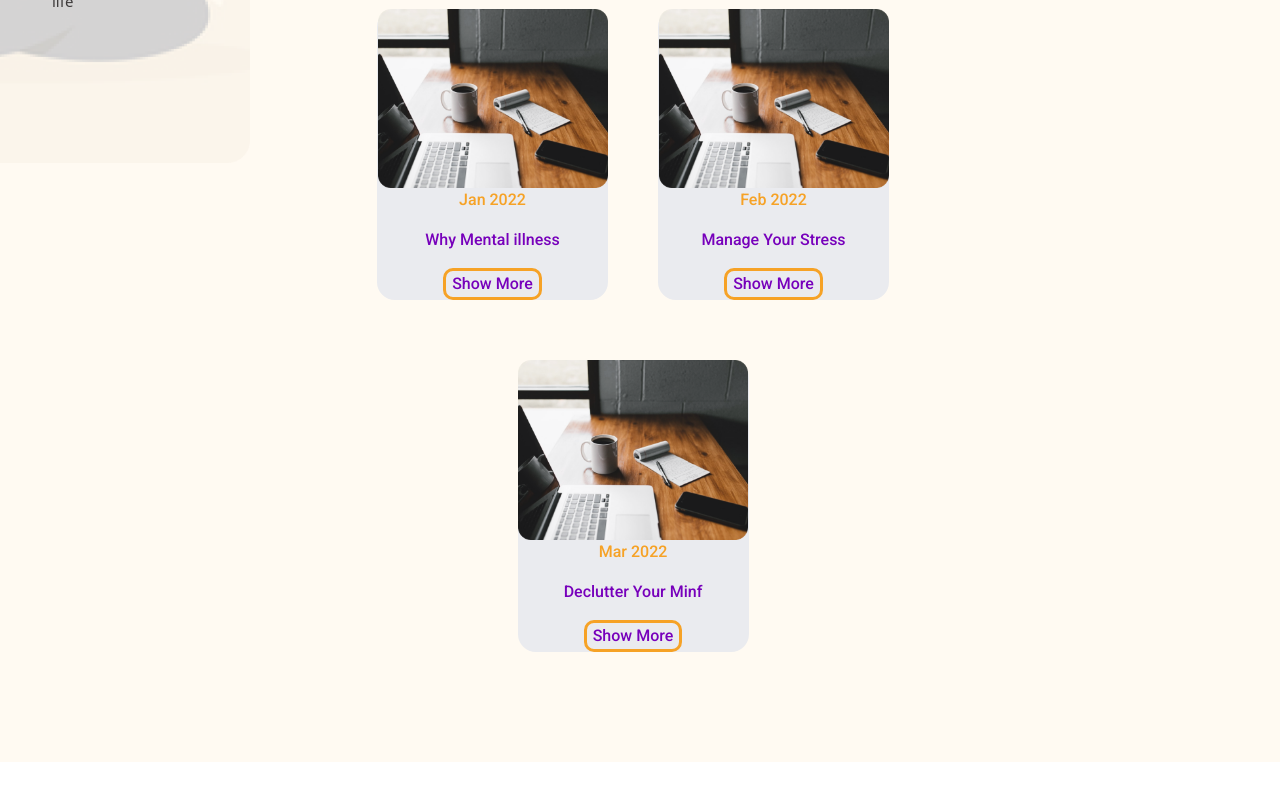
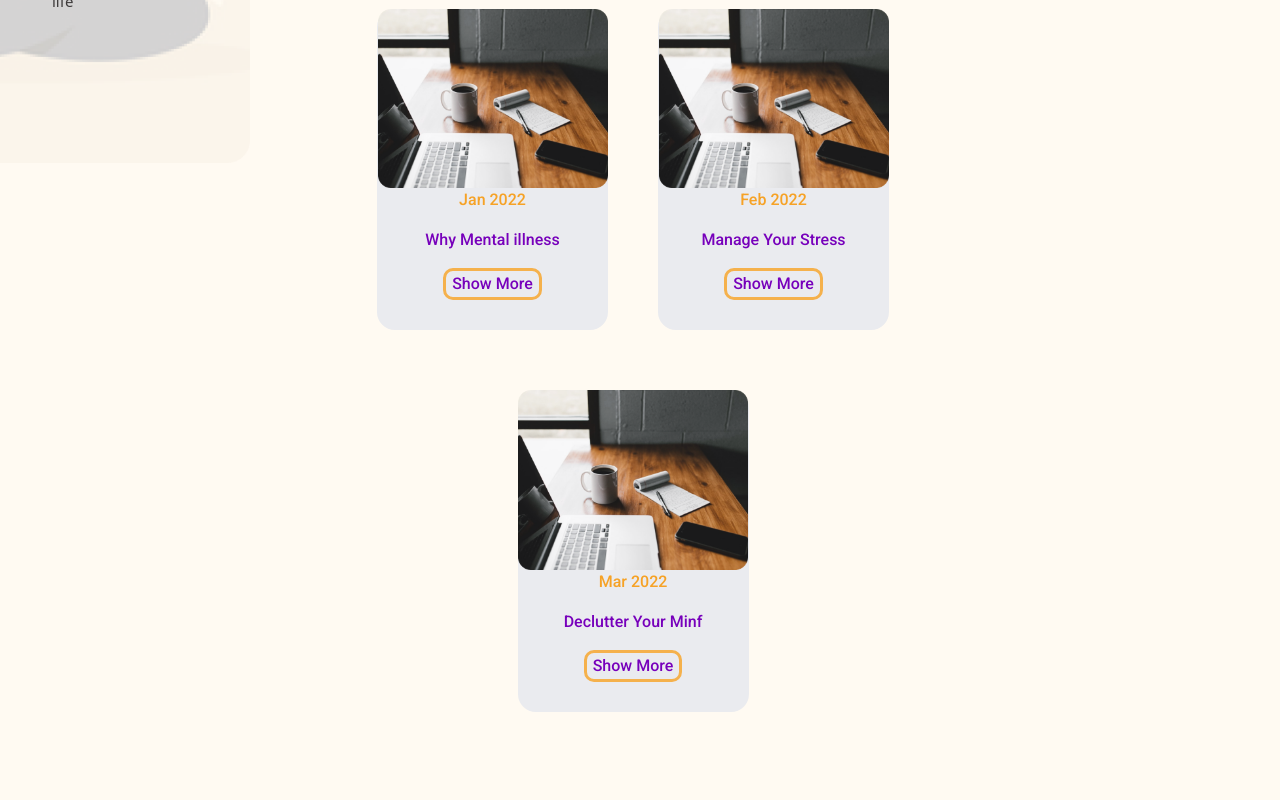
Before and after one commit to Prasath30/persona, a React (Create React App) app: page / in a window 1280 px wide. Shown: the part 1108-1908 px from the top of the page. Before the commit the page ends 1870 px from the top, so only its background shows below. Built offline with nearby package versions, Linux system fonts and the light colour scheme.

Commit message:
small changes

```diff
--- a/src/components/Employee/Content.css
+++ b/src/components/Employee/Content.css
@@ -44,6 +44,7 @@
   text-align: center;
 }
 .employee-newsletter {
+  padding-bottom: 50px;
 }
 
 .employee-newsletter:hover {
@@ -57,8 +58,9 @@
   background-color: inherit;
   color: #7700bb;
   font-family: "roboto", sans-serif;
-  border: 3px solid #f6a226;
+  border: 3px solid #f5b14c;
   border-radius: 10px;
+  margin-bottom: 30px;
 }
 .newsletter-date {
   color: #f6a226;
```
